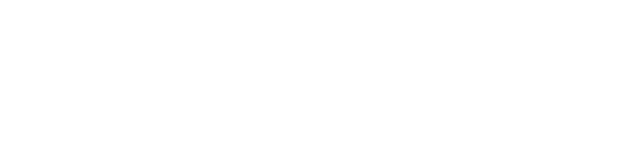
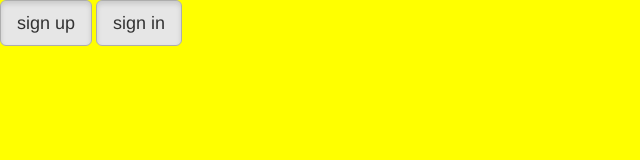
Before and after one commit to kennethkoontz/meme-chatroom, a website: page static/frontPg.html in a window 1280 px wide. Shown: the whole page, without its empty margins (0-640 px from the left). Drawn offline with nearby package versions, Linux system fonts and the light colour scheme.

Commit message:
added buttons on front

```diff
--- a/static/frontPg.css
+++ b/static/frontPg.css
@@ -0,0 +1,6 @@
+html, body{
+    width:99%;
+    margin:0;
+    padding:0;
+    background-color:yellow;
+}
--- a/static/frontPg.html
+++ b/static/frontPg.html
@@ -3,12 +3,13 @@
     <head>
         <link rel="stylesheet" href="https://maxcdn.bootstrapcdn.com/bootstrap/3.3.6/css/bootstrap.min.css" integrity="sha384-1q8mTJOASx8j1Au+a5WDVnPi2lkFfwwEAa8hDDdjZlpLegxhjVME1fgjWPGmkzs7" crossorigin="anonymous">
         <link rel="stylesheet" href="frontPg.css" />
-        <script src="frontPg.js"></script>
+        <script src="frontPg.js"gi></script>
         <script src="http://ajax.googleapis.com/ajax/libs/angularjs/1.4.8/angular.min.js"></script>
         <meta name="viewport" content="width=device-width, initial-scale=1">
         <meta name="viewport" content="width=device-width, initial-scale=1, maximum-scale=1, user-scalable=no">
     </head>
     <body>
-
+        <button type="button" class="btn btn-default btn-lg active">sign up</button>
+        <button type="button" class="btn btn-default btn-lg active">sign in</button>
     </body>
 </html>
```
